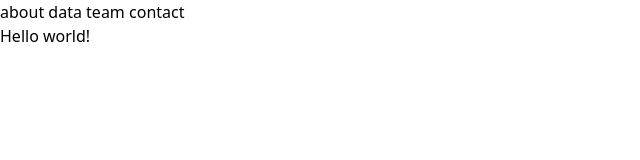
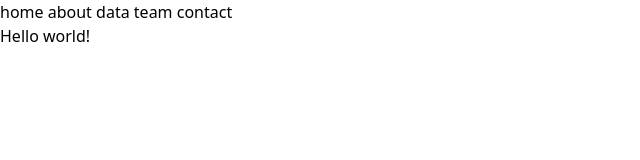
Before and after one commit to engineer-shahin/github-used-tailwind-project, a website: page index.html in a window 1280 px wide. Shown: the full height of the page, 0-640 px from the left. Drawn offline with Linux system fonts and the light colour scheme; files whose address does not match are found by name.

Commit message:
back again

```diff
--- a/index.html
+++ b/index.html
@@ -9,7 +9,7 @@
 </head>
 <body>
     <div>
-        <!-- <a href="#">home</a> -->
+        <a href="#">home</a>
         <a href="#">about</a>
         <a href="#">data</a>
         <a href="#">team</a>
```
